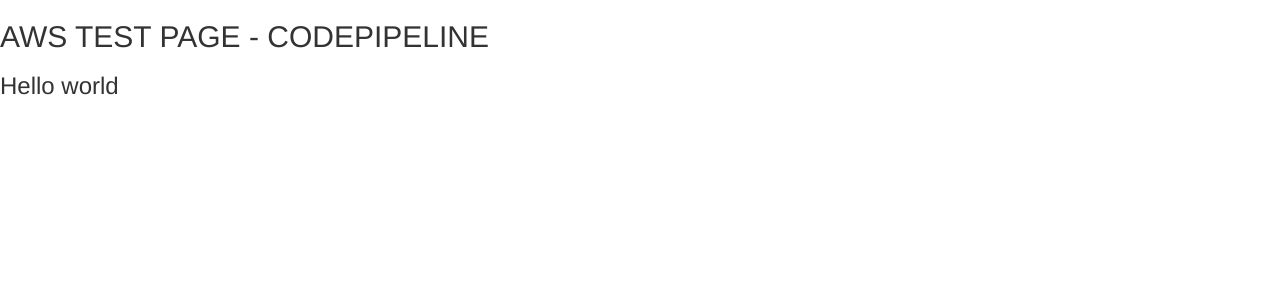
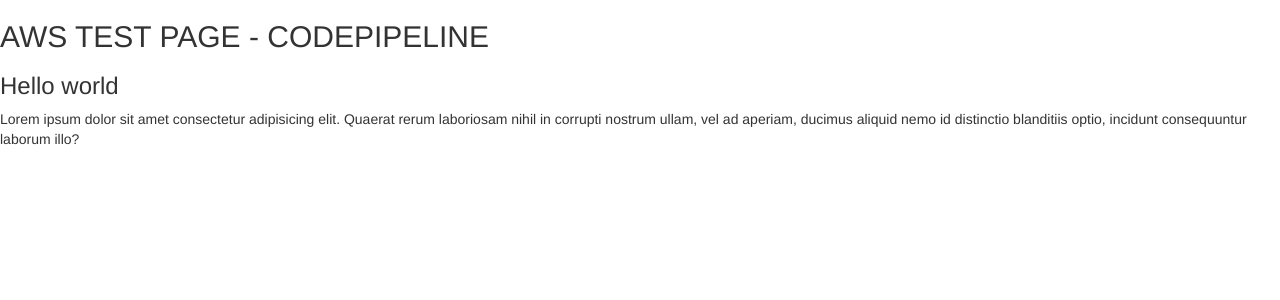
Before and after one commit to immma/html-test-aws, a PHP site: page / in a window 1280 px wide. Shown: the top 300 px of the page. Run offline with PHP 8.4, Linux system fonts and the light colour scheme.

Commit message:
add paragraph

```diff
--- a/index.php
+++ b/index.php
@@ -17,5 +17,9 @@
     <h2>AWS TEST PAGE - CODEPIPELINE</h2>
 
     <h3>Hello world</h3>
+
+    <p>Lorem ipsum dolor sit amet consectetur adipisicing elit. Quaerat rerum laboriosam nihil in corrupti nostrum ullam, vel ad aperiam, ducimus aliquid nemo id distinctio blanditiis optio, incidunt consequuntur laborum illo?</p>
+
+
 </body>
 </html>
```
